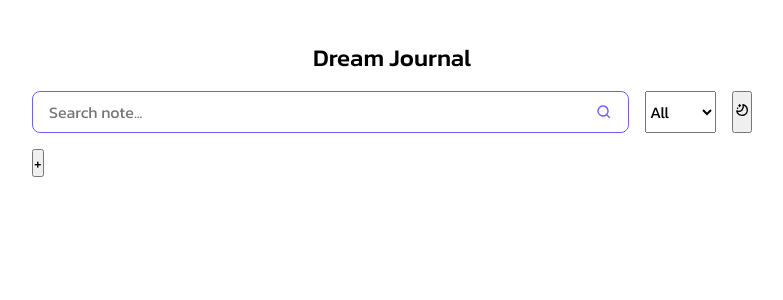
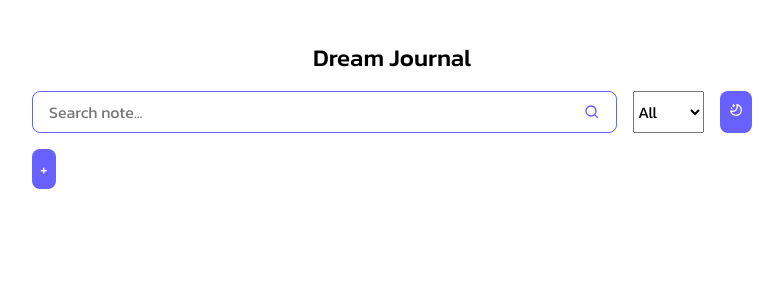
Before and after one commit to CodectiveOrg/bootcamp-2025-01-react, a React (Vite) app in the folder dream-journal/: page / in a window 1280 px wide. Shown: the top 300 px of the page, without its empty margins (248-1031 px from the left). Built offline with nearby package versions, Linux system fonts and the light colour scheme.

Commit message:
[ADD] button styles

```diff
--- a/dream-journal/package.json
+++ b/dream-journal/package.json
@@ -10,6 +10,7 @@
     "preview": "vite preview"
   },
   "dependencies": {
+    "clsx": "^2.1.1",
     "react": "^18.3.1",
     "react-dom": "^18.3.1"
   },
--- a/dream-journal/src/components/Button/Button.module.css
+++ b/dream-journal/src/components/Button/Button.module.css
@@ -0,0 +1,34 @@
+.button {
+  background-color: var(--color-primary);
+  color: var(--color-primary-text);
+
+  border: none;
+
+  &.rectangle {
+    border-radius: 0.5rem;
+  }
+
+  &.circle {
+    border-radius: 999rem;
+  }
+
+  &.small {
+    padding: 0.5rem;
+  }
+
+  &.large {
+    padding: 0.75rem;
+  }
+
+  &.same-width-height {
+    inline-size: auto;
+    aspect-ratio: 1 / 1;
+  }
+
+  &:hover,
+  &:focus {
+    box-shadow: 0 0 4px hsl(243, 100%, 69%);
+
+    outline: none;
+  }
+}
--- a/dream-journal/src/components/Button/Button.tsx
+++ b/dream-journal/src/components/Button/Button.tsx
@@ -1,9 +1,40 @@
 import { ComponentProps } from "react";
 
-type Props = ComponentProps<"button">;
+import clsx from "clsx";
 
-function Button({ children, ...otherProps }: Props) {
-  return <button {...otherProps}>{children}</button>;
+import styles from "./Button.module.css";
+
+type Shape = "rectangle" | "circle";
+type Size = "small" | "large";
+
+type Props = ComponentProps<"button"> & {
+  shape?: Shape;
+  size?: Size;
+  sameWidthHeight?: boolean;
+};
+
+function Button({
+  children,
+  className,
+  shape = "rectangle",
+  size = "small",
+  sameWidthHeight = false,
+  ...otherProps
+}: Props) {
+  return (
+    <button
+      className={clsx(
+        styles.button,
+        styles[shape],
+        styles[size],
+        sameWidthHeight && styles["same-width-height"],
+        className,
+      )}
+      {...otherProps}
+    >
+      {children}
+    </button>
+  );
 }
 
 export default Button;
--- a/dream-journal/src/components/Footer/Footer.tsx
+++ b/dream-journal/src/components/Footer/Footer.tsx
@@ -3,7 +3,9 @@ import Button from "../Button/Button.tsx";
 function Footer() {
   return (
     <footer>
-      <Button className="add">+</Button>
+      <Button className="add" sameWidthHeight>
+        +
+      </Button>
     </footer>
   );
 }
--- a/dream-journal/src/index.css
+++ b/dream-journal/src/index.css
@@ -1,7 +1,9 @@
 :root {
   --color-surface: hsl(0, 0%, 97%);
   --color-text: hsl(0, 0%, 15%);
+
   --color-primary: hsl(243, 100%, 69%);
+  --color-primary-text: hsl(0, 0%, 97%);
   --color-primary-outline: hsl(243, 100%, 69%, 40%);
 }
 
```
Also changed, not shown: 1 other file (tests, documents, lock files or other folders).
